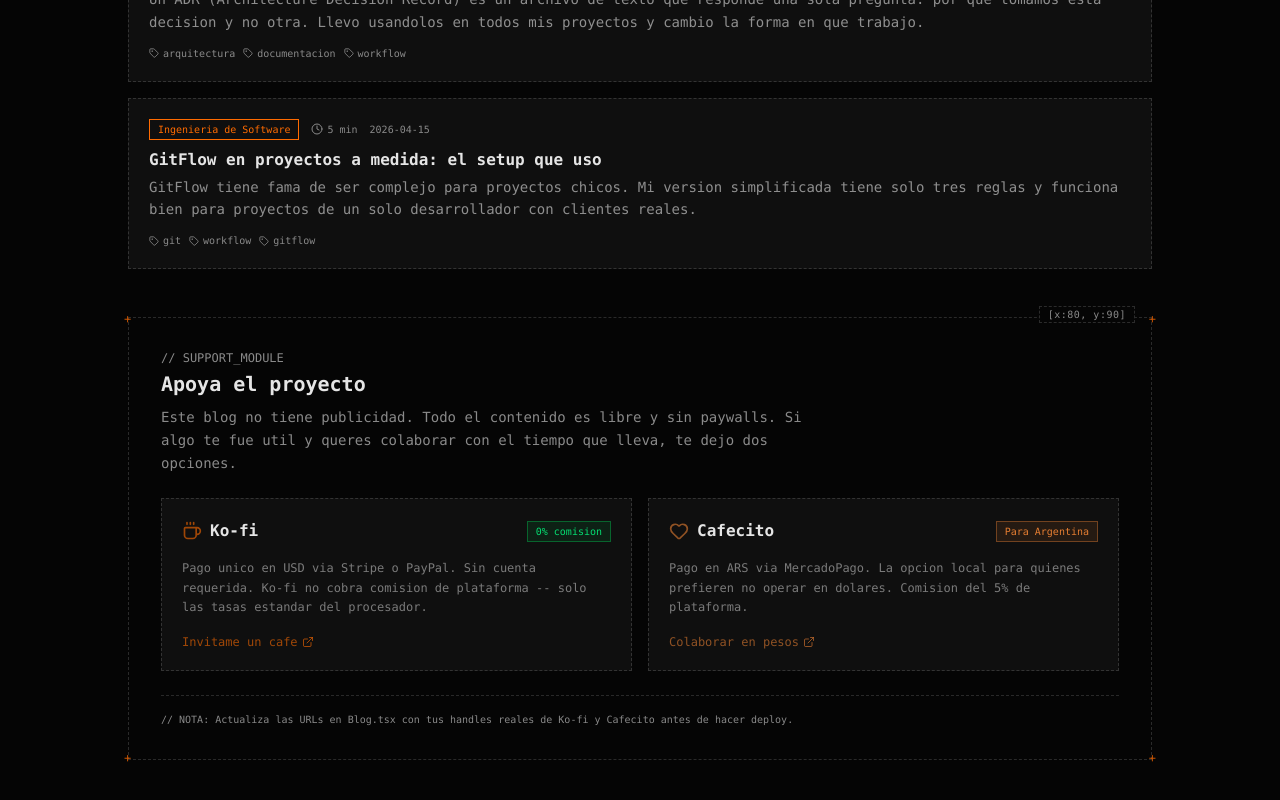
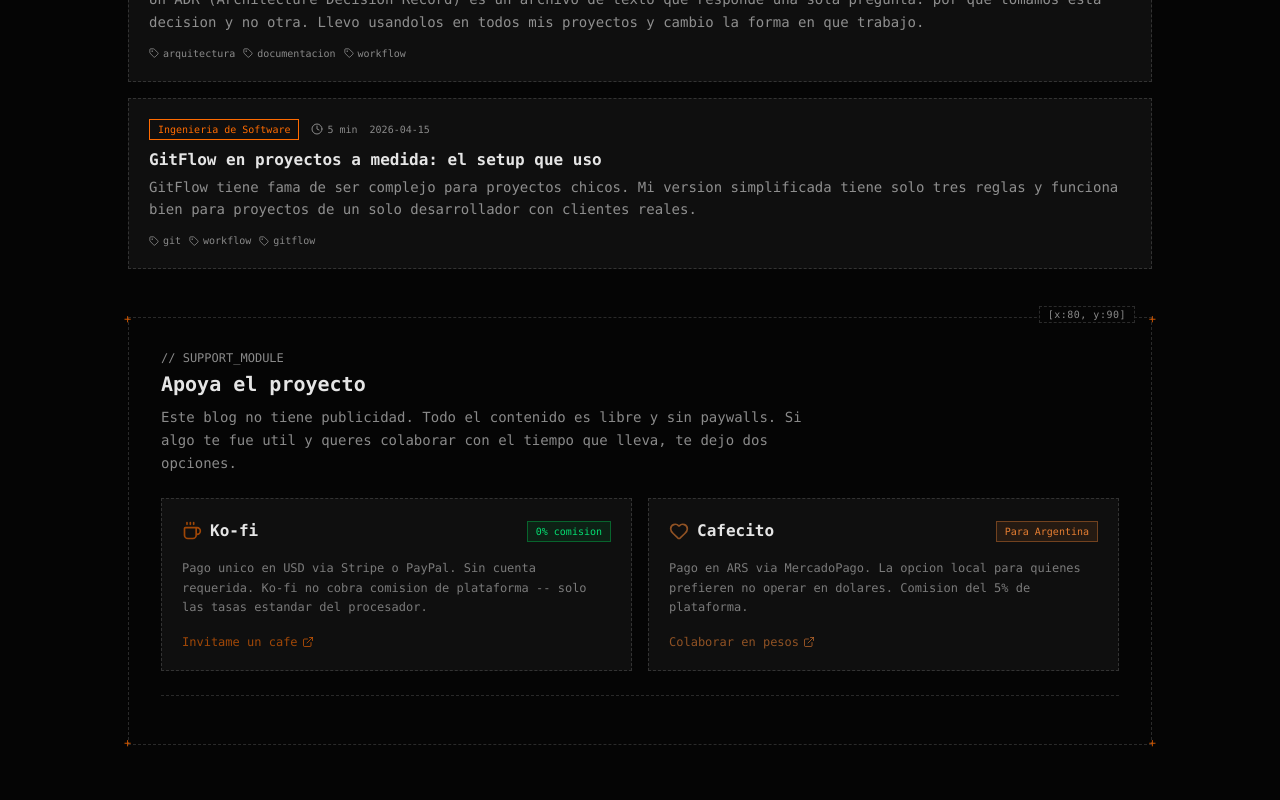
Before and after one commit to artifex94/artifex94.github.io, a React (Vite) app: page /blog in a window 1280 px wide. Shown: the part 1176-1976 px from the top of the page. Built offline with nearby package versions, Linux system fonts and the light colour scheme.

Commit message:
comment fix

```diff
--- a/src/pages/blog/Blog.tsx
+++ b/src/pages/blog/Blog.tsx
@@ -74,7 +74,6 @@ const DonationsSection = () => (
       </div>
 
       <p className="text-[10px] text-secondary font-mono border-t border-dashed border-line pt-4">
-        // NOTA: Actualiza las URLs en Blog.tsx con tus handles reales de Ko-fi y Cafecito antes de hacer deploy.
       </p>
     </div>
   </BlueprintBox>
```
